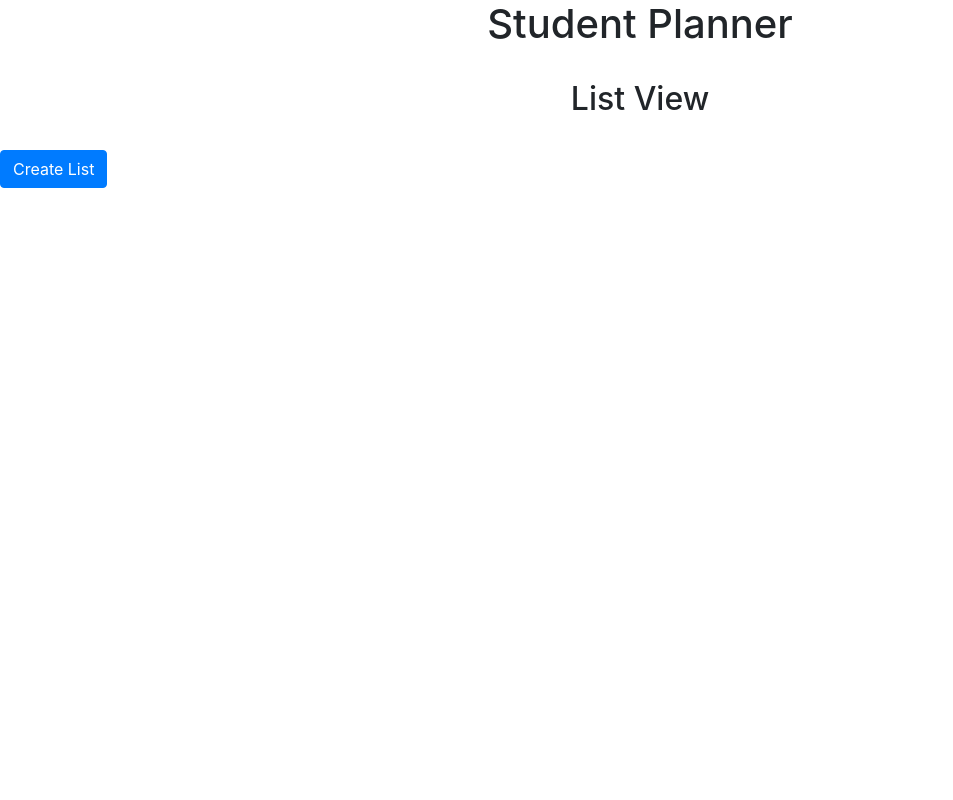
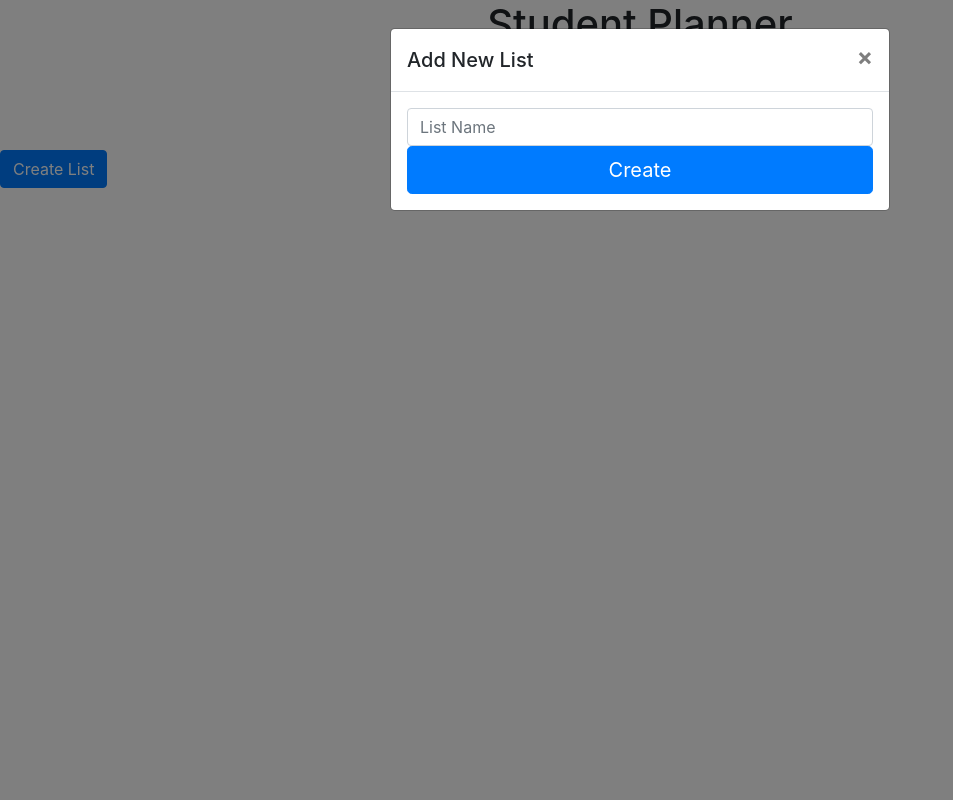
Before and after one commit to MayyarAA/studentplanner, a PHP site: page /listView.php in a window 1280 px wide, after a click on "Create List". Shown: the whole page, without its empty margins (0-953 px from the left). Run offline with PHP 8.4, Linux system fonts and the light colour scheme; data that the repository does not hold is empty.

Commit message:
fixed 'create list' button. The id was not correctly changed in the modal div in the previous commit and merge

```diff
--- a/listView.php
+++ b/listView.php
@@ -68,7 +68,7 @@ foreach ($lists as $list){
 echo "</div>";
 //Below we have the code for our "modal" which pops up when the user clicks the add new list button. It is a simple form that submits back here for a "page refresh" with the new list.
 ?>
-<div class="modal fade" id="createTask" tabindex="-1" aria-labelledby="createList" aria-hidden="true">
+<div class="modal fade" id="createList" tabindex="-1" aria-labelledby="createList" aria-hidden="true">
   <div class="modal-dialog">
     <div class="modal-content">
       <div class="modal-header">
```
